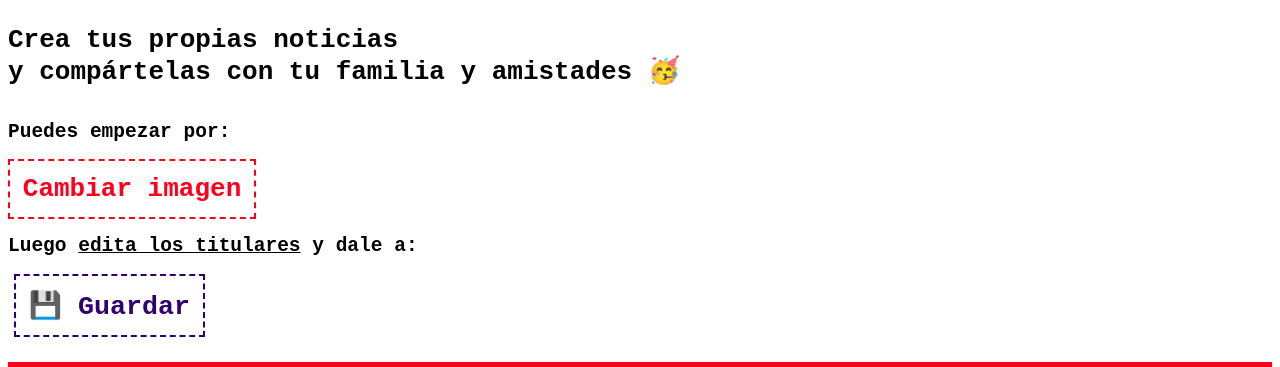
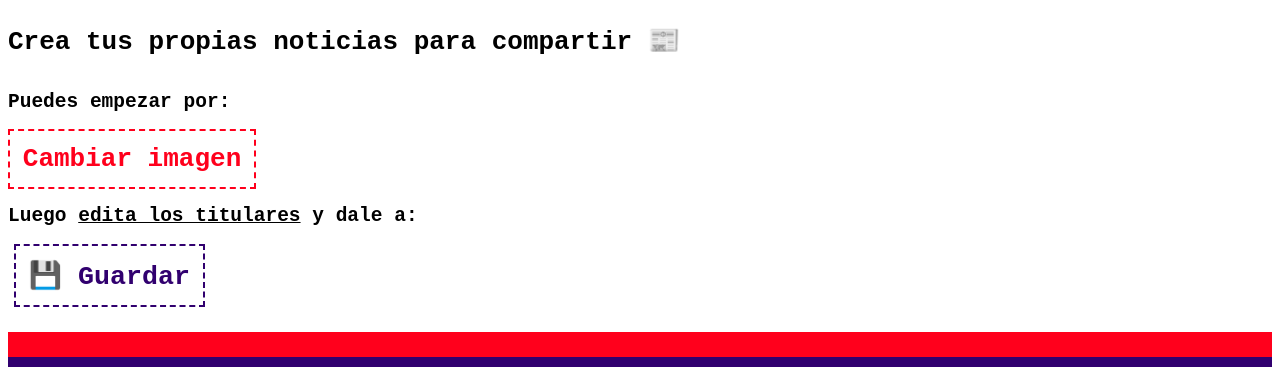
Before and after one commit to cyberpunga/lun, a Gatsby site: page / in a window 1280 px wide. Shown: the top 367 px of the page. Built offline with nearby package versions, Linux system fonts and the light colour scheme; Gatsby itself is replaced by a stand-in of ours; a web font is replaced by a local one.

Commit message:
short title, square cover

```diff
--- a/src/components/Intro.js
+++ b/src/components/Intro.js
@@ -5,10 +5,7 @@ import ChangeFileButton from "./ChangeFileButton";
 export default function Intro() {
   return (
     <div style={{ display: "flex", flexDirection: "column" }}>
-      <h1 style={{ fontFamily: "monospace" }}>
-        Crea tus propias noticias
-        <br /> y compártelas con tu familia y amistades 🥳
-      </h1>
+      <h1 style={{ fontFamily: "monospace" }}>Crea tus propias noticias para compartir 📰</h1>
       <h2 style={{ fontFamily: "monospace" }}>Puedes empezar por:</h2>
       <ChangeFileButton />
       <h2 style={{ fontFamily: "monospace" }}>
--- a/src/components/Main.js
+++ b/src/components/Main.js
@@ -13,7 +13,7 @@ export default function Main() {
         position: "relative",
         display: "flex",
         flexDirection: "column",
-        height: "100vw",
+        height: "50vw",
       }}
     >
       <ChangeFileButton id="change-image" style={{ margin: "auto" }} />
```
